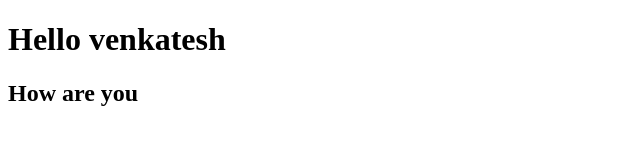
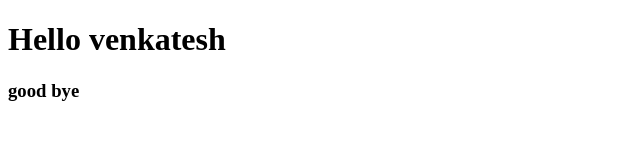
Before and after one commit to harishshg/venkyProject, a plain HTML site: page index.html in a window 1280 px wide. Shown: the whole page, without its empty margins (0-640 px from the left). Drawn offline with Linux system fonts and the light colour scheme.

Commit message:
added bye message

```diff
--- a/index.html
+++ b/index.html
@@ -7,6 +7,6 @@
 </head>
 <body>
     <h1>Hello venkatesh</h1>
-    <h2>How are you</h2>
+    <h3>good bye</h3>
 </body>
 </html>
```
